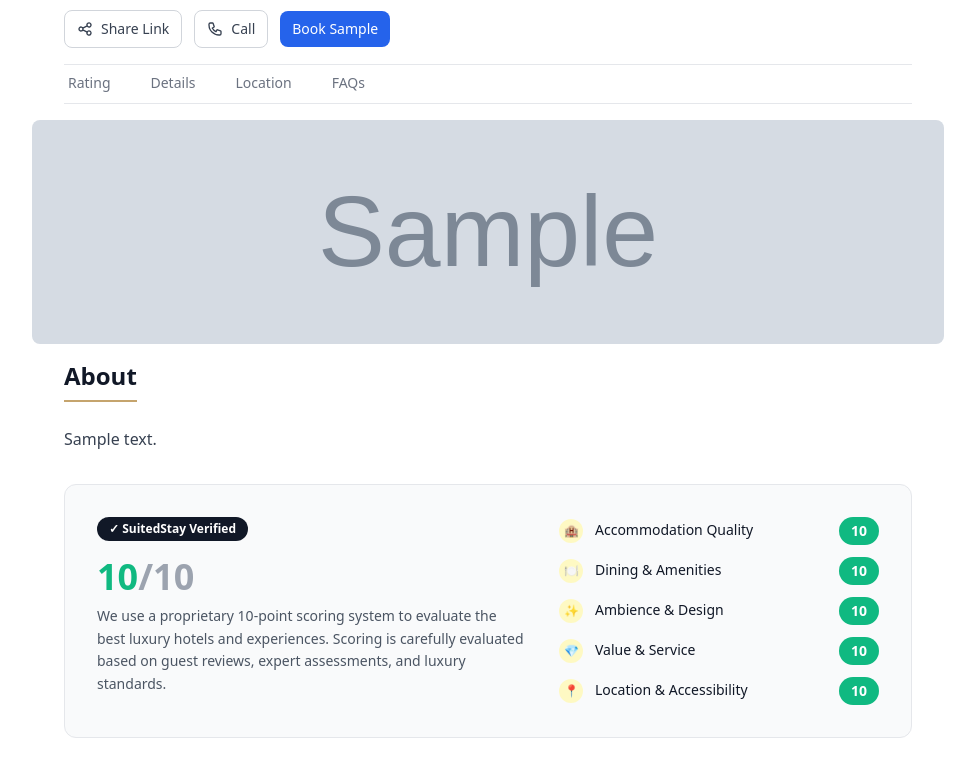
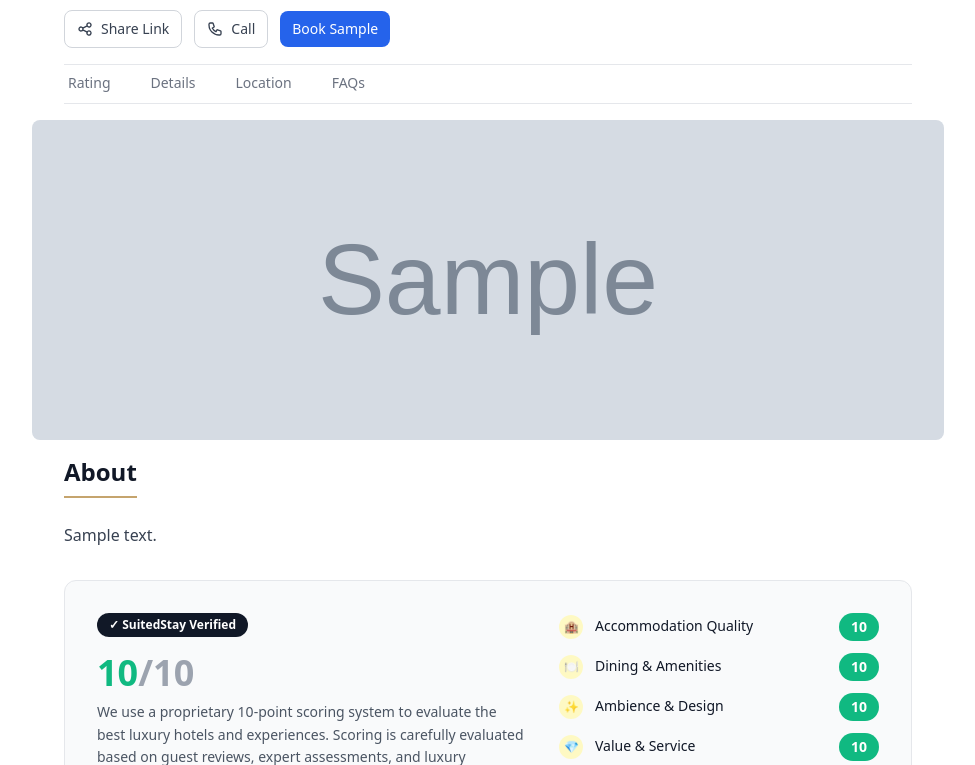
Before and after one commit to SuitedStay/SuitedStay, a Node project: template templates/hotel-template.hbs in a window 1280 px wide. Shown: the part 226-991 px from the top of the page, without its empty margins (152-1127 px from the left). Run offline with Node 20 templates, Linux system fonts and the light colour scheme; the template is opened without the code that fills it: most values are stand-ins (such as "Sample title", 1, 10 or a date in 2020); grey boxes marked "Sample" are stand-in pictures; some libraries are stand-ins or nearby versions.

Commit message:
Optimize hero section to fit above the fold

```diff
--- a/templates/hotel-template.hbs
+++ b/templates/hotel-template.hbs
@@ -201,7 +201,7 @@
         <!-- Hero Image with lazy loading -->
         {{#if hero_photo_url}}
         <div class="mb-4 -mx-6 lg:-mx-8">
-            <img src="{{hero_photo_url}}" alt="{{hotel_name}} luxury hotel exterior view" class="w-full h-48 md:h-56 object-cover rounded-lg" loading="eager" fetchpriority="high" />
+            <img src="{{hero_photo_url}}" alt="{{hotel_name}} luxury hotel exterior view" class="w-full h-64 md:h-72 lg:h-80 object-cover rounded-lg" loading="eager" fetchpriority="high" />
         </div>
         {{/if}}
 
```
